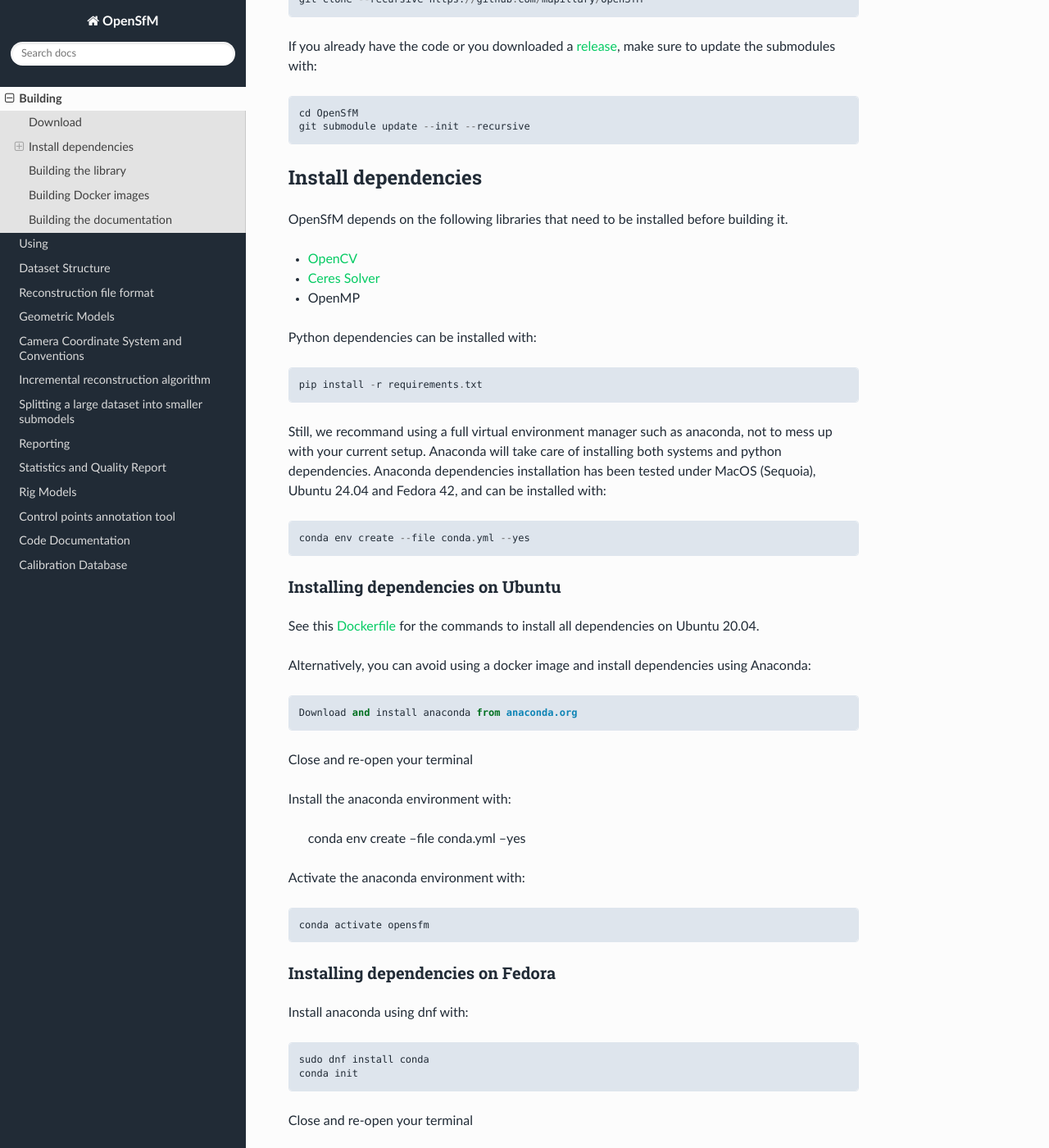
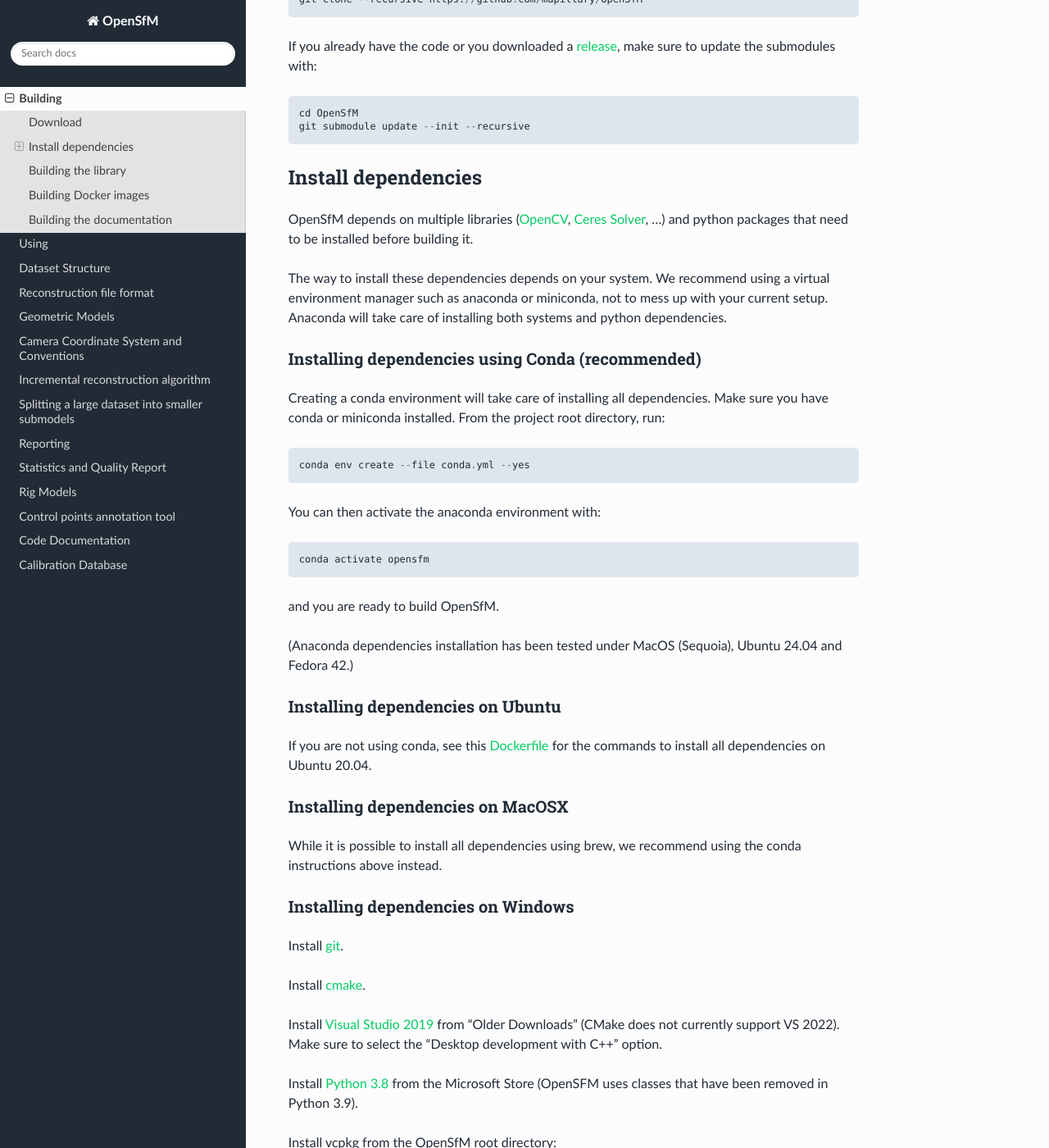
Before and after one commit to mapillary/OpenSfM, a Sphinx documentation site: the page built from doc/source/building.rst, in a window 1280 px wide and 1400 px high, scrolled down 310 px. Shown: the whole window at 82% size. Built offline with Sphinx 7.4.7 and the Read the Docs theme 3.1.0, drawn with Linux system fonts in a browser that asks for light colours; some of the changed text lies outside the part shown.

Commit message:
Put conda instruction on a section of its own

```diff
--- a/doc/source/building.rst
+++ b/doc/source/building.rst
@@ -20,79 +20,35 @@
 Install dependencies
 --------------------
 
-OpenSfM depends on the following libraries that need to be installed before building it.
+OpenSfM depends on multiple libraries (OpenCV_, `Ceres Solver`_, ...) and python packages that need to be installed before building it.
 
-* OpenCV_
-* `Ceres Solver`_
-* OpenMP
+The way to install these dependencies depends on your system. We recommend using a virtual environment manager such as anaconda or miniconda, not to mess up with your current setup. Anaconda will take care of installing both systems and python dependencies.
 
-Python dependencies can be installed with::
+Installing dependencies using Conda (recommended)
+~~~~~~~~~~~~~~~~~~~~~~~~~~~~~~~~~~~~~~~~~~~~~~~~~
 
-    pip install -r requirements.txt
-
-Still, we recommand using a full virtual environment manager such as anaconda, not to mess up with your current setup. Anaconda will take care of installing both systems and python dependencies.
-Anaconda dependencies installation has been tested under MacOS (Sequoia), Ubuntu 24.04 and Fedora 42, and can be installed with::
+Creating a conda environment will take care of installing all dependencies. Make sure you have conda or miniconda installed.  From the project root directory, run::
 
     conda env create --file conda.yml --yes
+
+You can then activate the anaconda environment with::
+
+    conda activate opensfm
+
+and you are ready to build OpenSfM.
+
+(Anaconda dependencies installation has been tested under MacOS (Sequoia), Ubuntu 24.04 and Fedora 42.)
 
 Installing dependencies on Ubuntu
 ~~~~~~~~~~~~~~~~~~~~~~~~~~~~~~~~~
 
-See this `Dockerfile <https://github.com/mapillary/OpenSfM/blob/main/Dockerfile>`_ for the commands to install all dependencies on Ubuntu 20.04.
+If you are not using conda, see this `Dockerfile <https://github.com/mapillary/OpenSfM/blob/main/Dockerfile>`_ for the commands to install all dependencies on Ubuntu 20.04.
 
-Alternatively, you can avoid using a docker image and install dependencies using Anaconda::
-
-    Download and install anaconda from anaconda.org
-
-Close and re-open your terminal
-
-Install the anaconda environment with:
-
-    conda env create --file conda.yml --yes
-
-Activate the anaconda environment with::
-
-    conda activate opensfm
-
-Installing dependencies on Fedora
-~~~~~~~~~~~~~~~~~~~~~~~~~~~~~~~~~
-
-Install anaconda using dnf with::
-
-    sudo dnf install conda
-    conda init
-
-Close and re-open your terminal
-
-Install the anaconda environment with:
-
-    conda env create --file conda.yml --yes
-
-Activate the anaconda environment with::
-
-    conda activate opensfm
 
 Installing dependencies on MacOSX
 ~~~~~~~~~~~~~~~~~~~~~~~~~~~~~~~~~
 
-Install anaconda using brew with::
-
-    brew install --cask anaconda
-    export PATH='/Users/USERNAME/anaconda3/bin:$PATH'
-    conda init
-
-Close and re-open your terminal
-
-Install the conda environment with:
-
-    conda env create --file conda.yml --yes
-
-Activate the conda environment with::
-
-    conda activate opensfm
-
-.. note:: Note on OpenCV 3
-    When running OpenSfM on top of OpenCV version 3.0 the `OpenCV Contrib`_ modules are required for extracting SIFT or SURF features.
+While it is possible to install all dependencies using brew, we recommend using the conda instructions above instead.
 
 
 Installing dependencies on Windows
```
